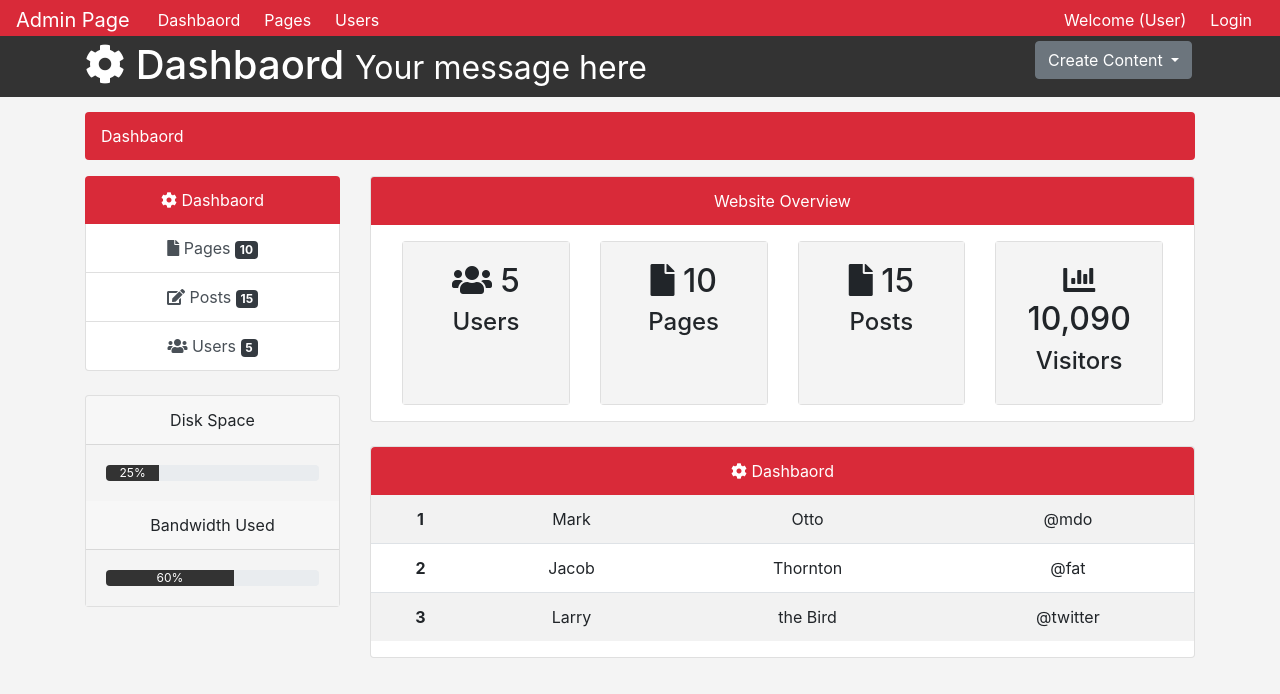
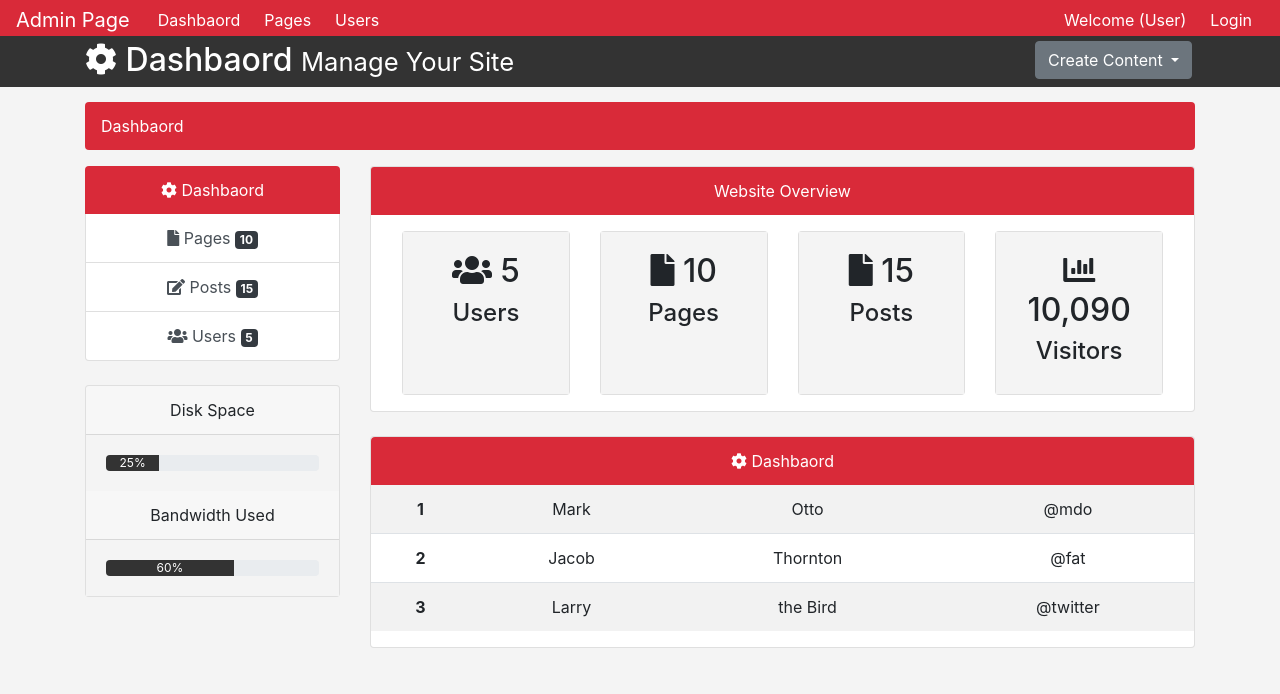
Before and after one commit to mrsir52/admin, a plain HTML site: page index.html in a window 1280 px wide. Drawn offline with nearby package versions, Linux system fonts and the light colour scheme.

Commit message:
minor changes

```diff
--- a/index.html
+++ b/index.html
@@ -57,11 +57,12 @@
         <div class="container text-left">
             <div class="row">
                 <div class="col-md-10 ">
-                    <h1>
+                    <h2>
                         <span class="fas fa-cog"></span> Dashbaord
-                        <small>Your message here</small>
+                        <small>
+                            Manage Your Site</small>
 
-                    </h1>
+                    </h2>
                 </div>
                 <div class="col-md-2">
                     <div class="dropdown crop-id">
```
